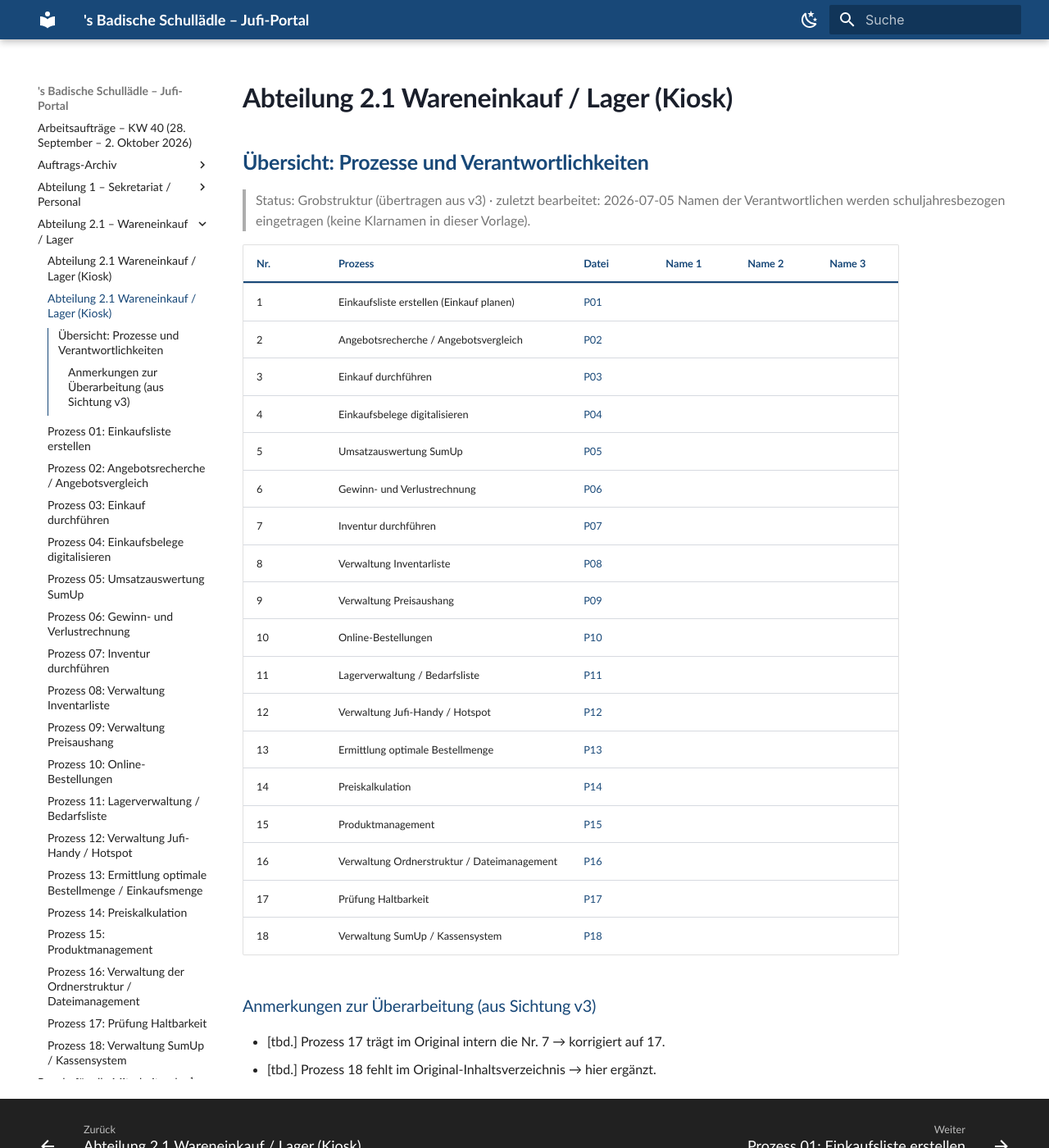
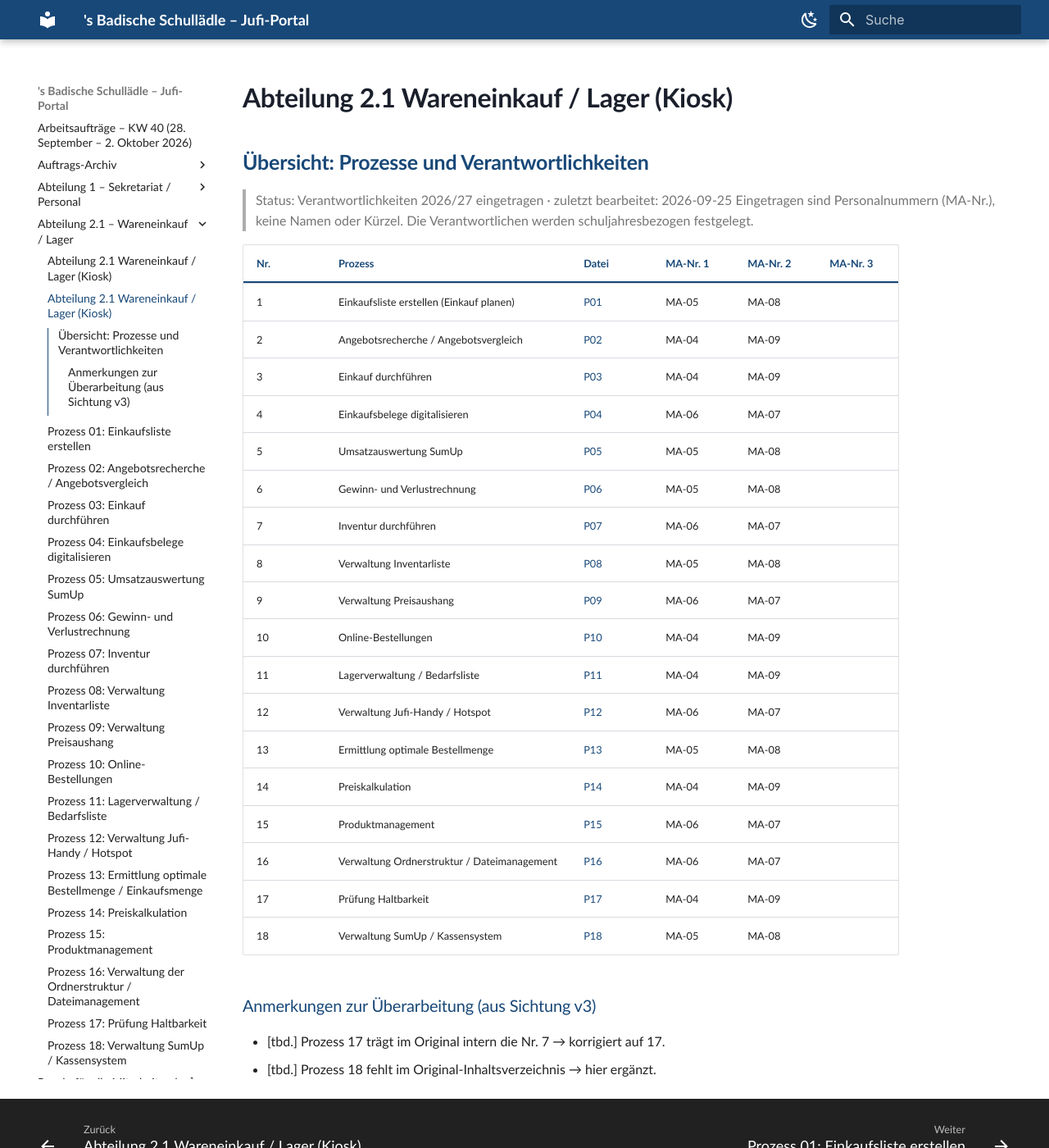
Before and after one commit to ocin-ai/jufi-portal, an MkDocs documentation site: the page built from docs/abteilung-2-1/00_Uebersicht-Prozesse-Verantwortlichkeiten.md, in a window 1280 px wide and 1400 px high. Shown: the whole window at 82% size. Built offline with MkDocs 1.6.1 and Material for MkDocs 9.7.7, drawn with Linux system fonts in a browser that asks for light colours.

Commit message:
Portal aktualisiert 25.09.2026 18:52

```diff
--- a/docs/abteilung-2-1/00_Uebersicht-Prozesse-Verantwortlichkeiten.md
+++ b/docs/abteilung-2-1/00_Uebersicht-Prozesse-Verantwortlichkeiten.md
@@ -2,29 +2,29 @@
 
 ## Übersicht: Prozesse und Verantwortlichkeiten
 
-> Status: Grobstruktur (übertragen aus v3) · zuletzt bearbeitet: 2026-07-05
-> Namen der Verantwortlichen werden schuljahresbezogen eingetragen (keine Klarnamen in dieser Vorlage).
+> Status: Verantwortlichkeiten 2026/27 eingetragen · zuletzt bearbeitet: 2026-09-25
+> Eingetragen sind Personalnummern (MA-Nr.), keine Namen oder Kürzel. Die Verantwortlichen werden schuljahresbezogen festgelegt.
 
-| Nr. | Prozess | Datei | Name 1 | Name 2 | Name 3 |
+| Nr. | Prozess | Datei | MA-Nr. 1 | MA-Nr. 2 | MA-Nr. 3 |
 | --- | ------- | ----- | ------ | ------ | ------ |
-| 1 | Einkaufsliste erstellen (Einkauf planen) | [P01](P01_Einkaufsliste-erstellen.md) | | | |
-| 2 | Angebotsrecherche / Angebotsvergleich | [P02](P02_Angebotsrecherche-Angebotsvergleich.md) | | | |
-| 3 | Einkauf durchführen | [P03](P03_Einkauf-durchfuehren.md) | | | |
-| 4 | Einkaufsbelege digitalisieren | [P04](P04_Einkaufsbelege-digitalisieren.md) | | | |
-| 5 | Umsatzauswertung SumUp | [P05](P05_Umsatzauswertung-SumUp.md) | | | |
-| 6 | Gewinn- und Verlustrechnung | [P06](P06_Gewinn-und-Verlustrechnung.md) | | | |
-| 7 | Inventur durchführen | [P07](P07_Inventur.md) | | | |
-| 8 | Verwaltung Inventarliste | [P08](P08_Verwaltung-Inventarliste.md) | | | |
-| 9 | Verwaltung Preisaushang | [P09](P09_Verwaltung-Preisaushang.md) | | | |
-| 10 | Online-Bestellungen | [P10](P10_Online-Bestellungen.md) | | | |
-| 11 | Lagerverwaltung / Bedarfsliste | [P11](P11_Lagerverwaltung-Bedarfsliste.md) | | | |
-| 12 | Verwaltung Jufi-Handy / Hotspot | [P12](P12_Verwaltung-Jufi-Handy.md) | | | |
-| 13 | Ermittlung optimale Bestellmenge | [P13](P13_Optimale-Bestellmenge.md) | | | |
-| 14 | Preiskalkulation | [P14](P14_Preiskalkulation.md) | | | |
-| 15 | Produktmanagement | [P15](P15_Produktmanagement.md) | | | |
-| 16 | Verwaltung Ordnerstruktur / Dateimanagement | [P16](P16_Ordnerstruktur-Dateimanagement.md) | | | |
-| 17 | Prüfung Haltbarkeit | [P17](P17_Pruefung-Haltbarkeit.md) | | | |
-| 18 | Verwaltung SumUp / Kassensystem | [P18](P18_Verwaltung-SumUp.md) | | | |
+| 1 | Einkaufsliste erstellen (Einkauf planen) | [P01](P01_Einkaufsliste-erstellen.md) | MA-05 | MA-08 | |
+| 2 | Angebotsrecherche / Angebotsvergleich | [P02](P02_Angebotsrecherche-Angebotsvergleich.md) | MA-04 | MA-09 | |
+| 3 | Einkauf durchführen | [P03](P03_Einkauf-durchfuehren.md) | MA-04 | MA-09 | |
+| 4 | Einkaufsbelege digitalisieren | [P04](P04_Einkaufsbelege-digitalisieren.md) | MA-06 | MA-07 | |
+| 5 | Umsatzauswertung SumUp | [P05](P05_Umsatzauswertung-SumUp.md) | MA-05 | MA-08 | |
+| 6 | Gewinn- und Verlustrechnung | [P06](P06_Gewinn-und-Verlustrechnung.md) | MA-05 | MA-08 | |
+| 7 | Inventur durchführen | [P07](P07_Inventur.md) | MA-06 | MA-07 | |
+| 8 | Verwaltung Inventarliste | [P08](P08_Verwaltung-Inventarliste.md) | MA-05 | MA-08 | |
+| 9 | Verwaltung Preisaushang | [P09](P09_Verwaltung-Preisaushang.md) | MA-06 | MA-07 | |
+| 10 | Online-Bestellungen | [P10](P10_Online-Bestellungen.md) | MA-04 | MA-09 | |
+| 11 | Lagerverwaltung / Bedarfsliste | [P11](P11_Lagerverwaltung-Bedarfsliste.md) | MA-04 | MA-09 | |
+| 12 | Verwaltung Jufi-Handy / Hotspot | [P12](P12_Verwaltung-Jufi-Handy.md) | MA-06 | MA-07 | |
+| 13 | Ermittlung optimale Bestellmenge | [P13](P13_Optimale-Bestellmenge.md) | MA-05 | MA-08 | |
+| 14 | Preiskalkulation | [P14](P14_Preiskalkulation.md) | MA-04 | MA-09 | |
+| 15 | Produktmanagement | [P15](P15_Produktmanagement.md) | MA-06 | MA-07 | |
+| 16 | Verwaltung Ordnerstruktur / Dateimanagement | [P16](P16_Ordnerstruktur-Dateimanagement.md) | MA-06 | MA-07 | |
+| 17 | Prüfung Haltbarkeit | [P17](P17_Pruefung-Haltbarkeit.md) | MA-04 | MA-09 | |
+| 18 | Verwaltung SumUp / Kassensystem | [P18](P18_Verwaltung-SumUp.md) | MA-05 | MA-08 | |
 
 ### Anmerkungen zur Überarbeitung (aus Sichtung v3)
 
```
Also changed, not shown: docs/abteilung-1/00_Uebersicht-Prozesse-Verantwortlichkeiten.md (+3 -3 lines).
